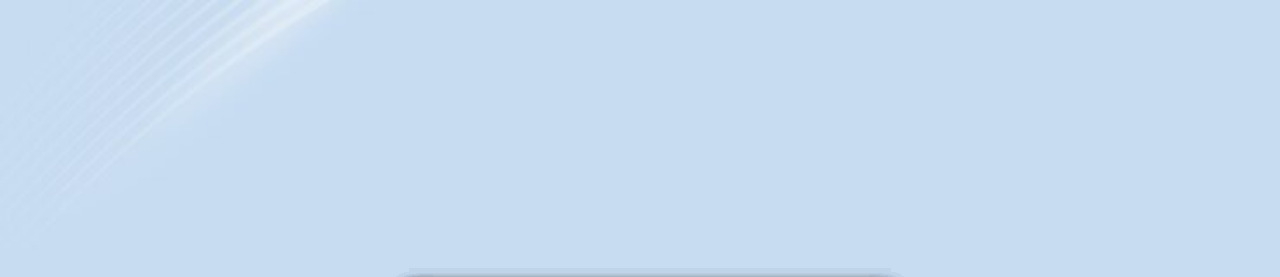
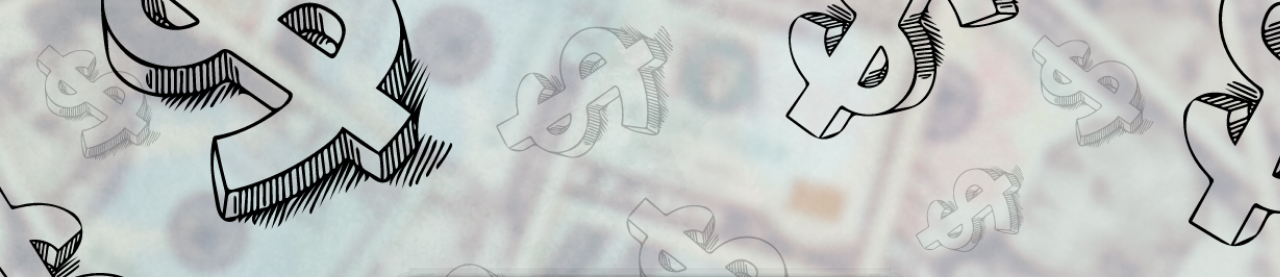
Before and after one commit to pedrix-48/konv-valor-untl, a plain HTML site: page source/index.html in a window 1280 px wide. Shown: the top 277 px of the page. Drawn offline with Linux system fonts and the light colour scheme.

Commit message:
troka bg

```diff
--- a/source/style.css
+++ b/source/style.css
@@ -1,6 +1,6 @@
 body
 {
-    background-image: url("../foto/bg.jpg");
+    background-image: url("../foto/money.png");
     background-size: cover;
     height: 100vh;
     margin: 0;
```
Also changed, not shown: foto/money.png (added).
